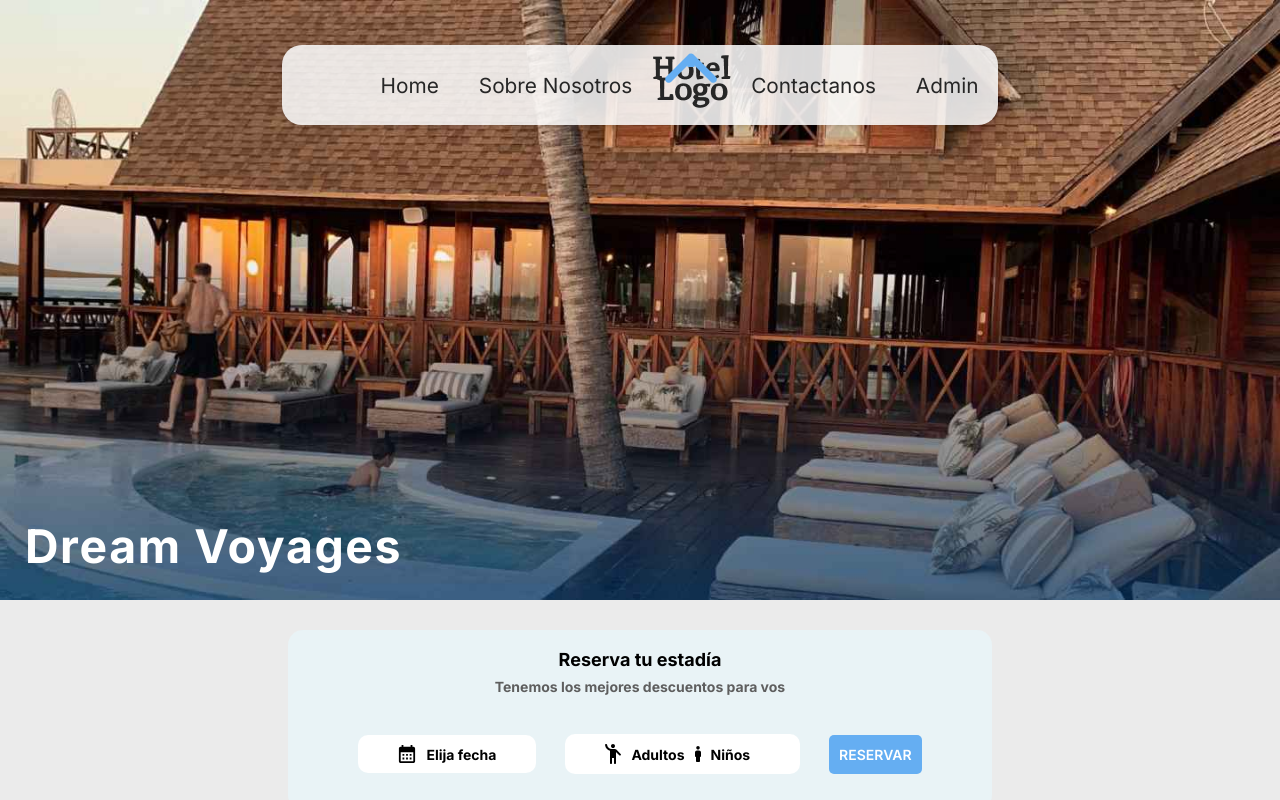
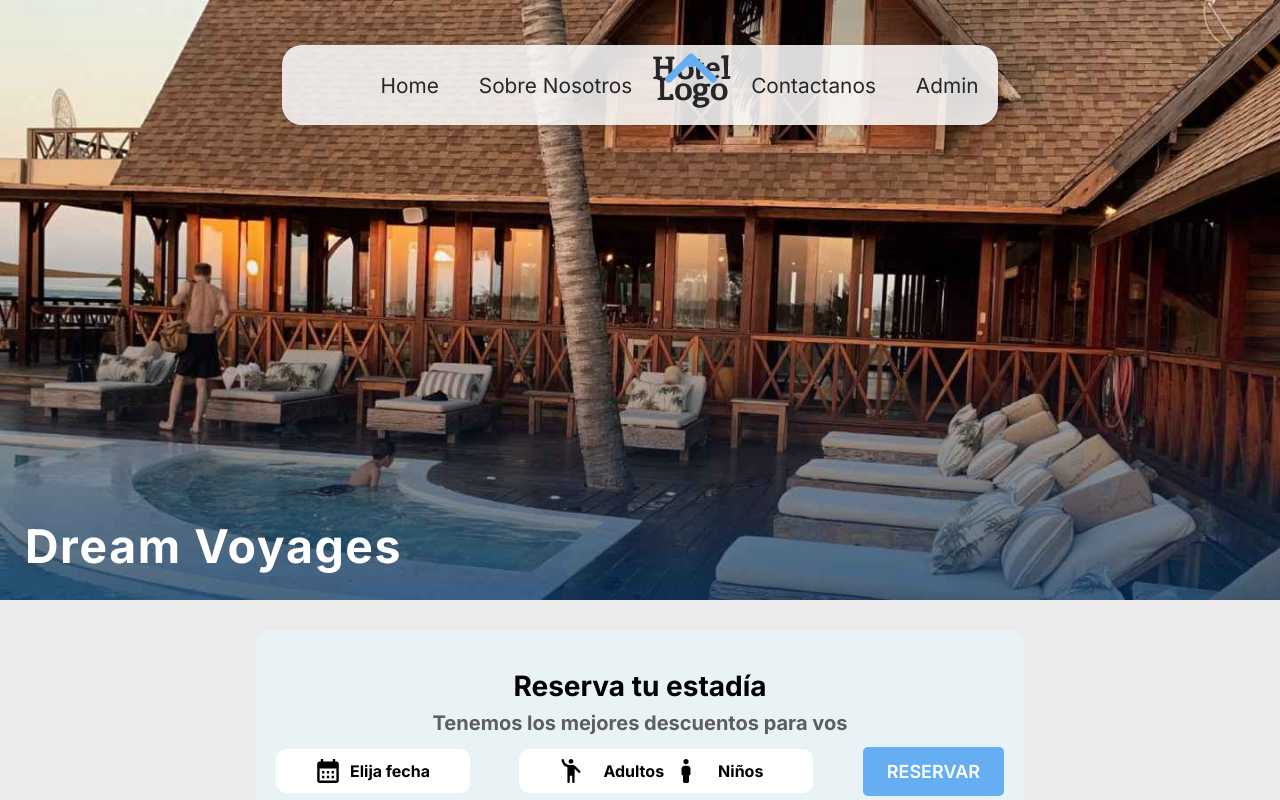
Before and after one commit to Manuelgarcia1/TP-dise-oweb, a React (Vite) app in the folder SegundaEntrega/: page / in a window 1280 px wide. Shown: the top 800 px of the page. Built offline with nearby package versions, Linux system fonts and the light colour scheme; no server answers.

Commit message:
card1 mobile

```diff
--- a/SegundaEntrega/src/components/Card1/Card1.css
+++ b/SegundaEntrega/src/components/Card1/Card1.css
@@ -1,89 +1,159 @@
-*{
+* {
   margin: 0;
   padding: 0;
   box-sizing: border-box;
   font-family: "Inter", sans-serif;
 }
-body{
+
+body {
   background-color: #ebebeb;
+  min-height: 100vh;
+}
 
-  min-height: none;
-}
-.contenedor-datos{
-    background-color: #E9F3F6;
+.contenedor-datos {
+  background-color: #e9f3f6;
   display: flex;
   flex-direction: column;
   align-items: center;
-    width: 55%;
-    height: 180px;
-    margin: 0 auto;
+  width: 90%;
+  max-width: 800px;
+  margin: 20px auto;
   border-radius: 15px;
-    margin-top: 20px;
+  padding: 20px;
 }
 
-  .datos-mensaje{
+.datos-mensaje {
   display: flex;
   flex-direction: column;
   align-items: center;
   padding-top: 15px;
 }
 
-  .datos-mensaje h2, h3{
+.datos-mensaje h2 {
+  margin: 4px;
+  font-size: 24px;
+}
+
+.datos-mensaje h3 {
   margin: 4px;
   font-size: 18px;
+  color: #5e5e5e;
 }
 
-  .datos-mensaje h3{
-    color: #5E5E5E;
+.datos-seleccion {
+  display: flex;
+  flex-direction: column;
+  align-items: center;
+  width: 100%;
 }
 
-  .datos-mensaje h3{
+.datos-calendario, .datos-persona {
+  display: flex;
+  flex-direction: row;
+  align-items: center;
+  background-color: #fff;
+  padding: 10px 20px;
+  border-radius: 10px;
+  cursor: pointer;
+  margin: 10px 0;
+  width: 100%;
+  justify-content: center;
+}
+
+.datos-calendario img, .datos-persona img {
+  width: 24px;
+  height: 24px;
+  margin-right: 10px;
+}
+
+.datos-calendario h2, .datos-persona h2 {
+  font-size: 16px;
+}
+
+.datos-persona h2 {
+  margin: 0 10px;
+}
+
+.datos-button {
+  width: 100%;
+  display: flex;
+  justify-content: center;
+}
+
+.datos-button button {
+  font-size: 16px;
+  background-color: #65aef2;
+  border-radius: 5px;
+  padding: 12px 20px;
+  color: #fff;
+  border: none;
+  cursor: pointer;
+  text-transform: uppercase;
+  font-weight: 600;
+  width: 100%;
+}
+
+@media (min-width: 827px) {
+  .contenedor-datos {
+    width: 80%;
+    height: auto;
+    padding: 30px;
+  }
+
+  .datos-seleccion {
+    flex-direction: row;
+    justify-content: space-between;
+  }
+
+  .datos-calendario, .datos-persona {
+    width: auto;
+    padding: 10px 40px;
+  }
+
+  .datos-calendario img, .datos-persona img {
+    width: 18px;
+    height: 18px;
+  }
+
+  .datos-calendario h2, .datos-persona h2 {
     font-size: 14px;
   }
 
-  .datos-seleccion{
-    display: flex;
-    flex-direction: row;
-    align-items: center;
-    justify-content: space-between;
-    padding-top: 20px;
-    margin: 15px;
-    width: 80%;
+  .datos-button {
+    width: auto;
   }
 
-  .datos-calendario, .datos-persona{
-    display: flex;
-    flex-direction: row;
-    align-items: center;
-    background-color: #ffff;
-    padding: 10px 40px;
-    border-radius: 10px;
-    cursor: pointer;
+  .datos-button button {
+    width: auto;
+    padding: 10px 20px;
+  }
 }
 
-  .datos-calendario img{
-    width: 18px;
-    height: 18px;
-    margin-right: 10px;
+@media (min-width: 1224px) {
+  .contenedor-datos {
+    width: 60%;
+    padding: 20px;
   }
 
-  .datos-calendario h2, .datos-persona h2{
-    font-size: 14px;
+  .datos-mensaje h2 {
+    font-size: 28px;
   }
 
-  .datos-persona h2{
-    margin-right: 10px;
-    margin-left: 10px;
+  .datos-mensaje h3 {
+    font-size: 20px;
   }
 
-  .datos-button button{
-    font-size: 14px;
-    background-color: #65AEF2;
-    border-radius: 5px;
-    padding: 11px 10px;
-    color: #ffff;
-    border: none;
-    cursor: pointer;
-    text-transform: uppercase;
-    font-weight:600;
+  .datos-calendario img, .datos-persona img {
+    width: 24px;
+    height: 24px;
   }
+
+  .datos-calendario h2, .datos-persona h2 {
+    font-size: 16px;
+  }
+
+  .datos-button button {
+    font-size: 18px;
+    padding: 14px 24px;
+  }
+}
--- a/SegundaEntrega/src/components/Card2/Card2.jsx
+++ b/SegundaEntrega/src/components/Card2/Card2.jsx
@@ -46,7 +46,7 @@ const Promociones = () => {
         ]);
         console.log('Datos de alojamientosServicios:', alojamientosServiciosData);
 
-         setAlojamientos(alojamientosData);
+        setAlojamientos(alojamientosData);
         setTiposAlojamiento(tiposAlojamientoData);
         setImagenes(imagenesData);
         setServicios(serviciosData);
```
Lines whose indentation alone changed are shown as unchanged.
